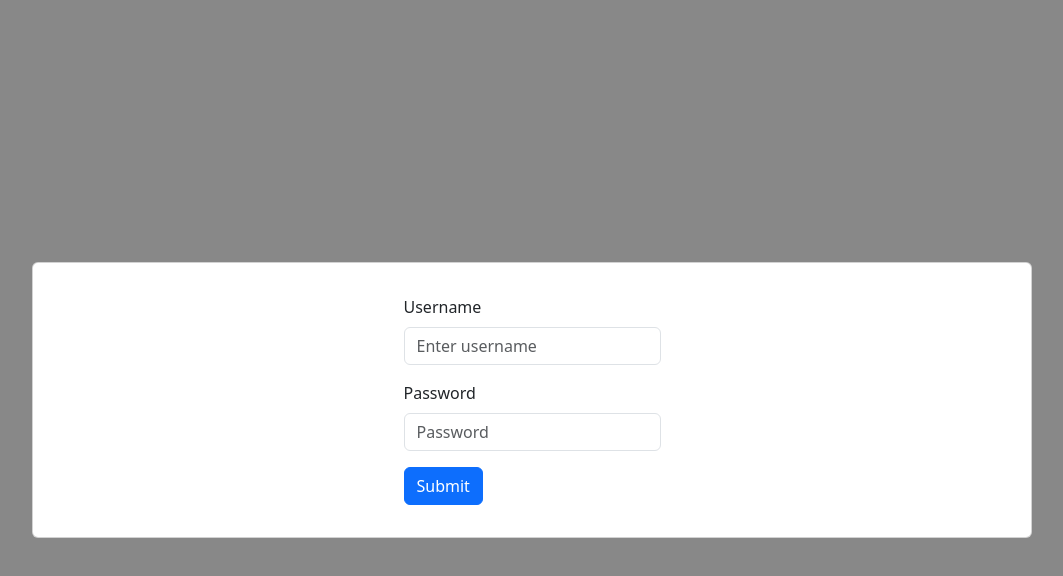
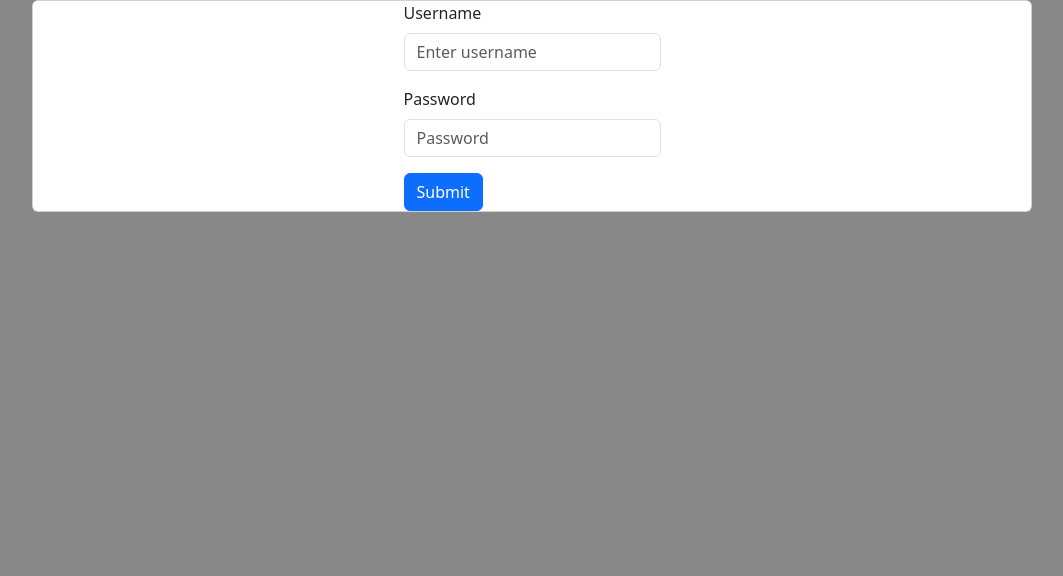
Before and after one commit to higorcraco/atlas, a React (Vite) app in the folder web/: page /login in a window 1280 px wide. Shown: the top 576 px of the page, without its empty margins (108-1171 px from the left). Built offline with nearby package versions, Linux system fonts and the light colour scheme.

Commit message:
removed unnecessary css

```diff
--- a/web/src/App.css
+++ b/web/src/App.css
@@ -1,14 +1,3 @@
-#root {
-  margin: 0 auto;
-  padding: 2rem;
-  background-color: #888;
-  max-width: 1140px;
+:root {
+  --bs-primary: var(--primary-color);
 }
-
-.card {
-  padding: 2em;
-}
-
-.read-the-docs {
-  color: #888;
-}
--- a/web/src/index.css
+++ b/web/src/index.css
@@ -11,6 +11,15 @@
   text-rendering: optimizeLegibility;
   -webkit-font-smoothing: antialiased;
   -moz-osx-font-smoothing: grayscale;
+
+  --primary-color: #a97cff;
+  --bs-primary: var(--primary-color);
+
+  background-color: #888;
+}
+
+.logo-color {
+  color: var(--primary-color);
 }
 
 a {
@@ -23,9 +32,6 @@ a:hover {
 }
 
 body {
-  margin: 0;
-  display: flex;
-  place-items: center;
   min-width: 320px;
   min-height: 100vh;
   background-color: #888;
@@ -35,35 +41,3 @@ h1 {
   font-size: 3.2em;
   line-height: 1.1;
 }
-
-button {
-  border-radius: 8px;
-  border: 1px solid transparent;
-  padding: 0.6em 1.2em;
-  font-size: 1em;
-  font-weight: 500;
-  font-family: inherit;
-  background-color: #1a1a1a;
-  cursor: pointer;
-  transition: border-color 0.25s;
-}
-button:hover {
-  border-color: #646cff;
-}
-button:focus,
-button:focus-visible {
-  outline: 4px auto -webkit-focus-ring-color;
-}
-
-@media (prefers-color-scheme: light) {
-  :root {
-    color: #213547;
-    background-color: #ffffff;
-  }
-  a:hover {
-    color: #747bff;
-  }
-  button {
-    background-color: #f9f9f9;
-  }
-}
```
